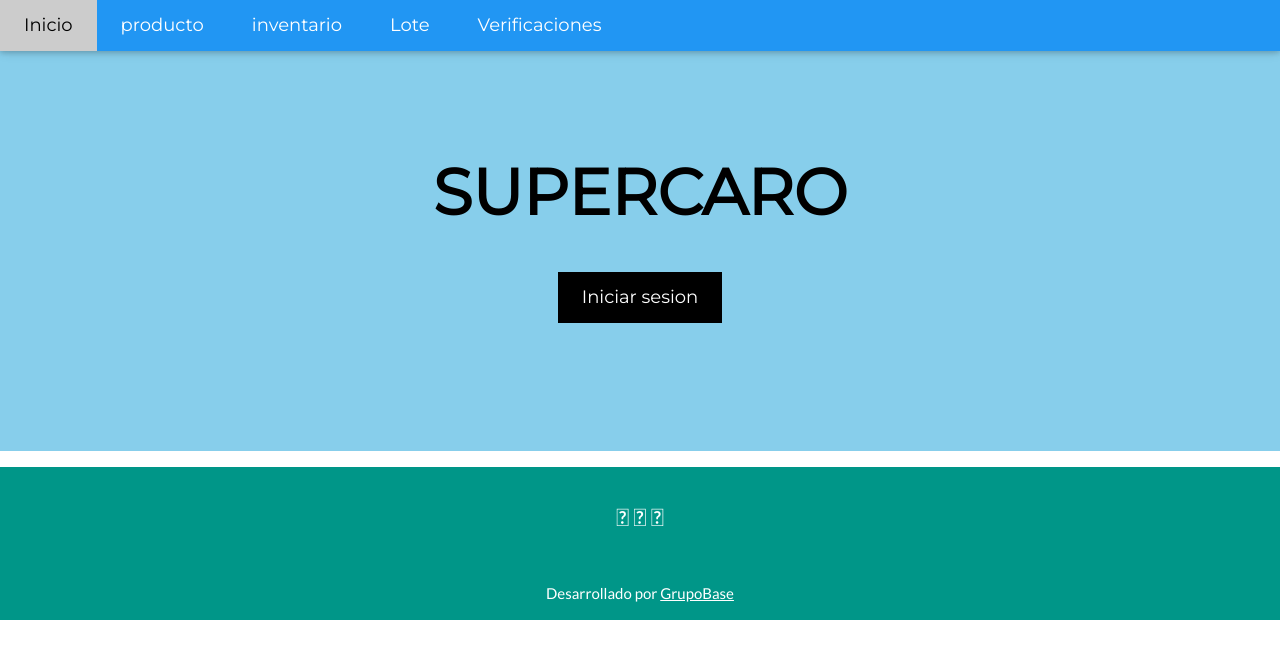
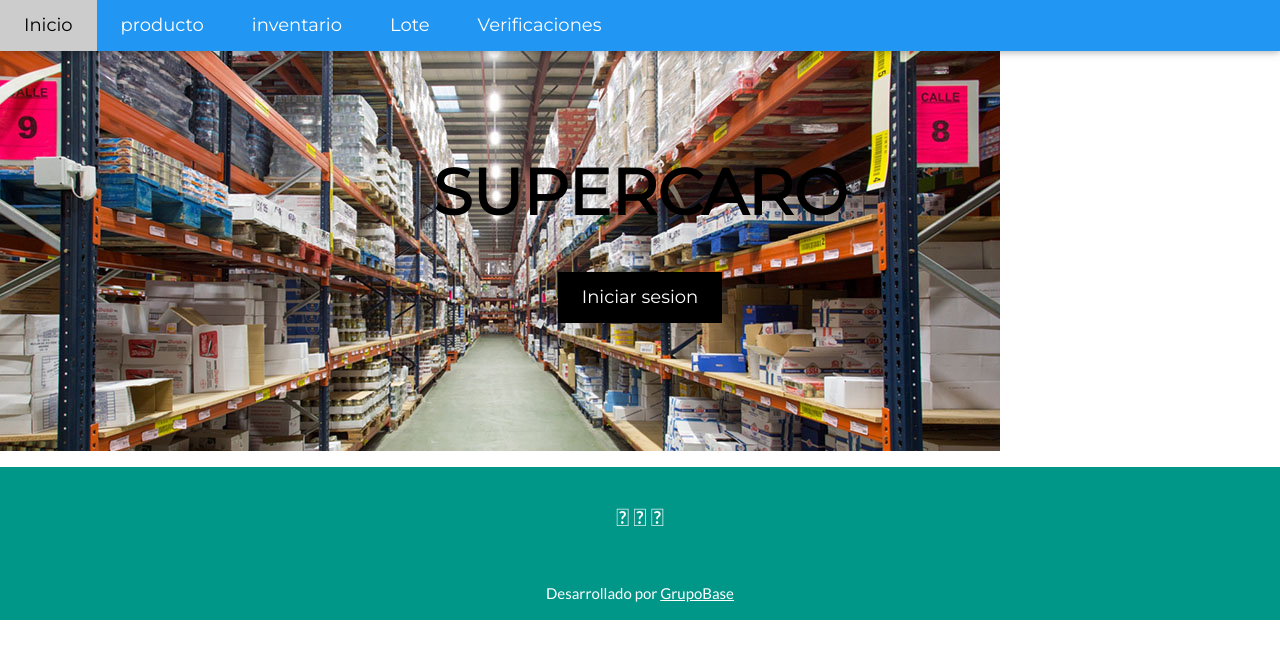
Before and after one commit to leocaraballo/tpfinal-basededatos, a PHP site: page /supercaro/ in a window 1280 px wide. Shown: the top 659 px of the page. Run offline with PHP 8.4, Linux system fonts and the light colour scheme.

Commit message:
cambio index

```diff
--- a/index.php
+++ b/index.php
@@ -38,7 +38,7 @@ body,h1,h2,h3,h4,h5,h6 {font-family: "Lato", sans-serif}
 </div>
 
 <!-- Header -->
-<header class="w3-container w3-light-blue w3-center" style="padding:128px 16px">
+<header class="w3-container w3-center" style="padding:128px 16px;  background:url(img/almacen.jpg) no-repeat;">
 
 		<h1  class="w3-margin w3-jumbo"><strong>SUPERCARO</strong></h1>
 	<!-- <p class="w3-xlarge">Template by w3.css</p> -->
```
